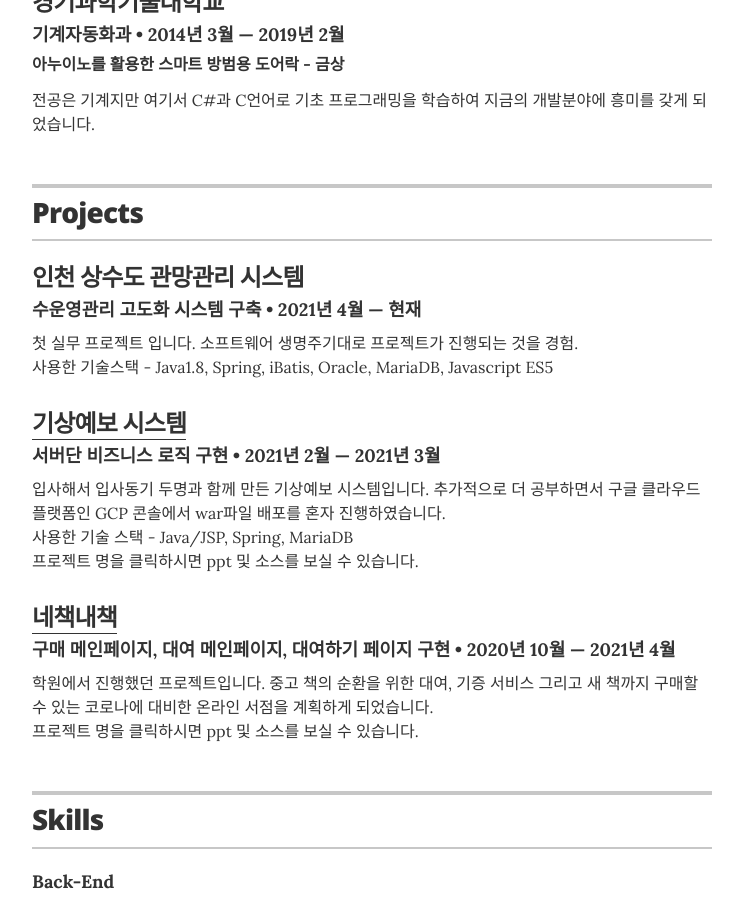
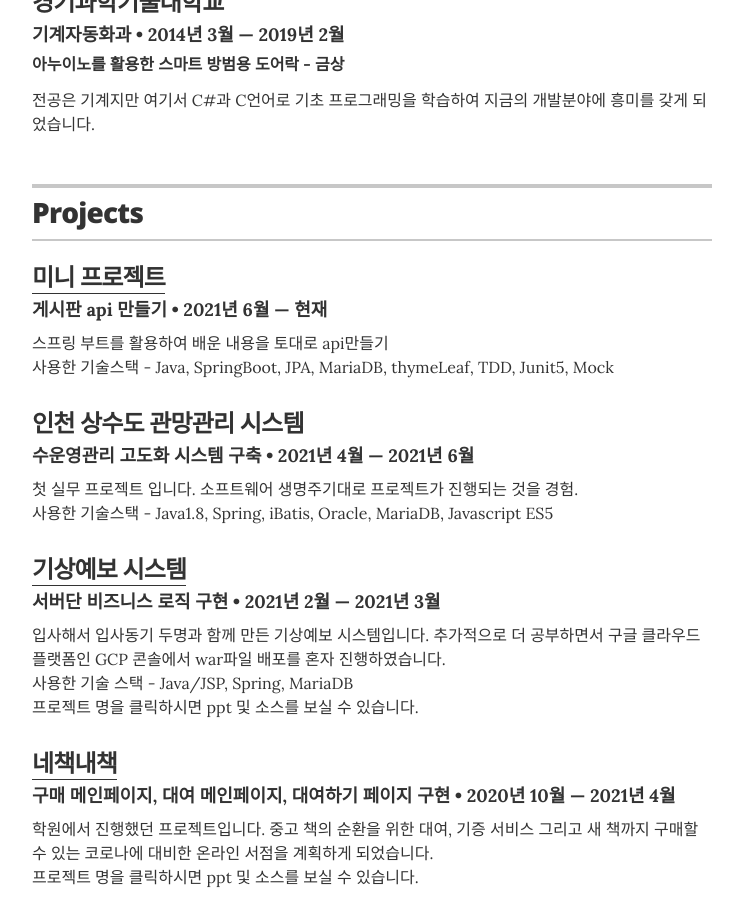
Before and after one commit to lsj8367/lsj8367.github.io, a Jekyll site: the page built from index.html, in a window 1280 px wide and 900 px high, scrolled down 1188 px. Shown: the whole window, without its empty margins (268-1011 px from the left). Built offline with Jekyll 4.4.1, drawn with Linux system fonts in a browser that asks for light colours.

Commit message:
이미지 업로드 및 이력사항 수정

```diff
--- a/_data/projects.yml
+++ b/_data/projects.yml
@@ -3,9 +3,15 @@
 
 # Springfield Community Outreach Group
 # 사용한 기술 스택 - Java, JSP, Oracle, MySql(MariaDB), Jira, SVN, Git <ul class="resume-item-list"> <li>상수도사업부 관망관리 시스템</li> <li>프론트엔드와 백엔드 구분 없이 개발</li> </ul>
+- project: 미니 프로젝트
+  role: 게시판 api 만들기
+  duration: 2021년 6월 &mdash; 현재
+  url: "https://github.com/lsj8367/Board"
+  description: 스프링 부트를 활용하여 배운 내용을 토대로 api만들기 <br> 사용한 기술스택 - Java, SpringBoot, JPA, MariaDB, thymeLeaf, TDD, Junit5, Mock
+
 - project: 인천 상수도 관망관리 시스템
   role: 수운영관리 고도화 시스템 구축
-  duration: 2021년 4월 &mdash; 현재
+  duration: 2021년 4월 &mdash; 2021년 6월
   # url: ""
   description: 첫 실무 프로젝트 입니다. 소프트웨어 생명주기대로 프로젝트가 진행되는 것을 경험.<br> 사용한 기술스택 - Java1.8, Spring, iBatis, Oracle, MariaDB, Javascript ES5
 
@@ -13,7 +19,7 @@
 - project: 기상예보 시스템
   role: 서버단 비즈니스 로직 구현
   duration: 2021년 2월 &mdash; 2021년 3월
-  url: "https://github.com/lsj8367/Project"
+  url: "https://github.com/lsj8367/Project/tree/master/innodale-weather-front"
   description: 입사해서 입사동기 두명과 함께 만든 기상예보 시스템입니다. 추가적으로 더 공부하면서 구글 클라우드 플랫폼인 GCP 콘솔에서 war파일 배포를 혼자 진행하였습니다.<br> 사용한 기술 스택 - Java/JSP, Spring, MariaDB <br>프로젝트 명을 클릭하시면 ppt 및 소스를 보실 수 있습니다.
 
 - project: 네책내책
--- a/_layouts/resume.html
+++ b/_layouts/resume.html
@@ -14,7 +14,7 @@
         <!-- You can turn off the avatar in _config.yml by setting to false -->
         <!-- 사진 넣는곳 -->
         {% if site.resume_avatar == 'true' %}
-        <img src="images/image.jpg" alt="my photo" class="avatar no-print" itemprop="image">
+        <img src="images/image.jpeg" alt="my photo" class="avatar no-print" itemprop="image">
         {% endif %}
 
         <!-- Your name is defined in the _config.yml file -->
```
Also changed, not shown: images/image.jpeg (added), images/image.jpg (deleted).
